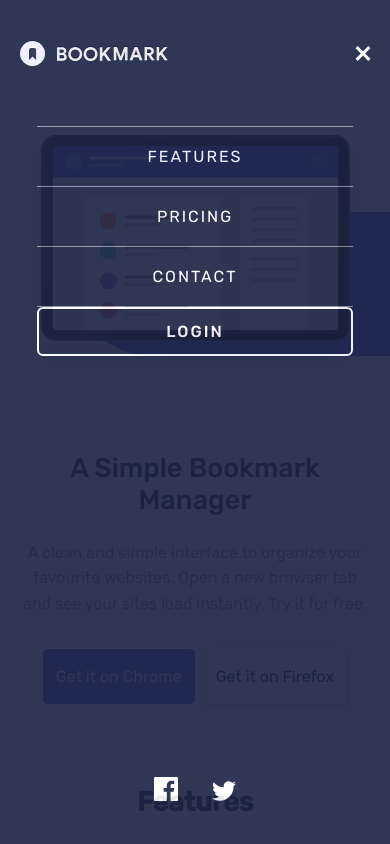
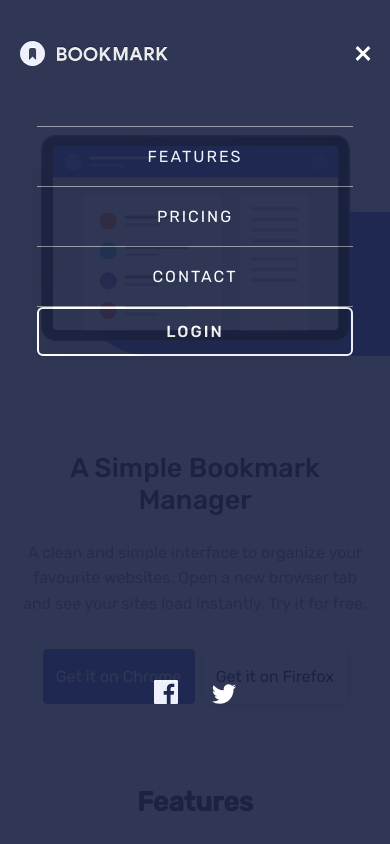
Before and after one commit to WebLytic/Bookmark-Landing-Page, a plain HTML site: page bookmark-landing-page-master/index.html in a window 390 px wide. Both pictures are taken after a click on the picture 357 px from the left and 53 px from the top of the page. Shown: the top 844 px of the page. Drawn offline with Linux system fonts and the light colour scheme.

Commit message:
Update style.css

```diff
--- a/bookmark-landing-page-master/style.css
+++ b/bookmark-landing-page-master/style.css
@@ -149,7 +149,7 @@
   }
   .mob-social {
     text-align: center;
-    padding-bottom: 10%;
+    padding-bottom: 35%;
   }
   .mob-social a {
     padding: 0 15px;
```
